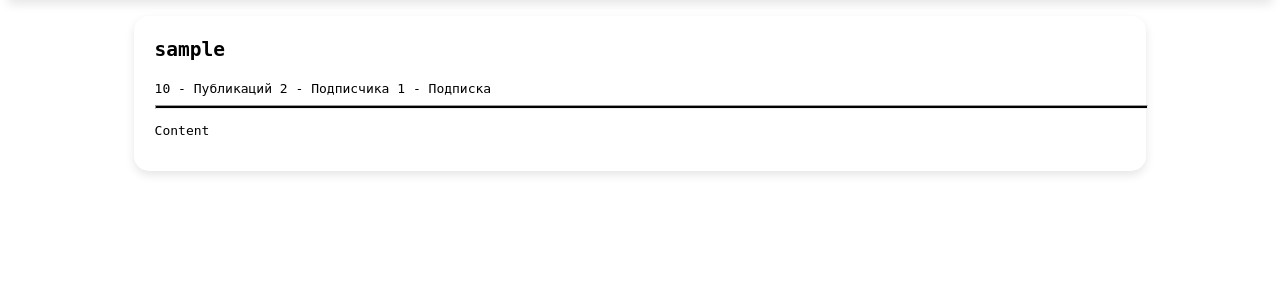
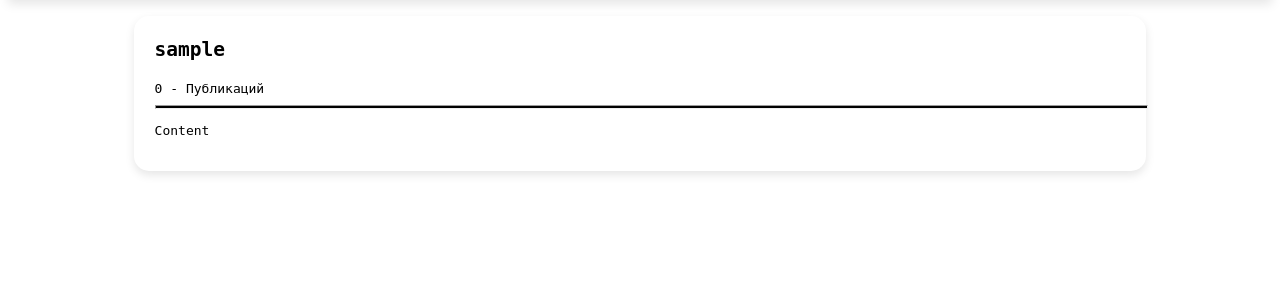
Before and after one commit to Said9925/flask-blog, a Flask app: page /profile in a window 1280 px wide. Shown: the part 78-378 px from the top of the page. Run offline with Flask 3, Linux system fonts and the light colour scheme; the visitor is signed in with stand-in values (Sample User, id 1); data that the repository does not hold is empty.

Commit message:
add len posts in profile

```diff
--- a/core/models.py
+++ b/core/models.py
@@ -21,3 +21,6 @@ class Post(db.Model):
     title = db.Column(db.String(128), nullable=False)
     body = db.Column(db.Text, nullable=False)
     author_id = db.Column(db.Integer, db.ForeignKey('users.id'), nullable=False)
+
+    def __str__(self) -> str:
+        return self.username
--- a/core/routes.py
+++ b/core/routes.py
@@ -28,8 +28,10 @@ def post_delete(id):
 
 @app.route('/profile')
 def profile():
+    # author = User.query.get(current_user.id)
+    posts = current_user.posts
     username = current_user.username
-    return render_template('profile.html', username = username)
+    return render_template('profile.html', username = username, len_posts=len(posts))
 
 
 
--- a/core/templates/profile.html
+++ b/core/templates/profile.html
@@ -5,9 +5,7 @@
 <div class="profile">
     <h2>{{username}}</h2>
     <div class="profile-info">
-        <span>10 - Публикаций</span>
-        <span>2 - Подписчика</span>
-        <span>1 - Подписка</span>
+        <span>{{len_posts}} - Публикаций</span>
         <hr>
         <p>Content</p>
         <br>
```
